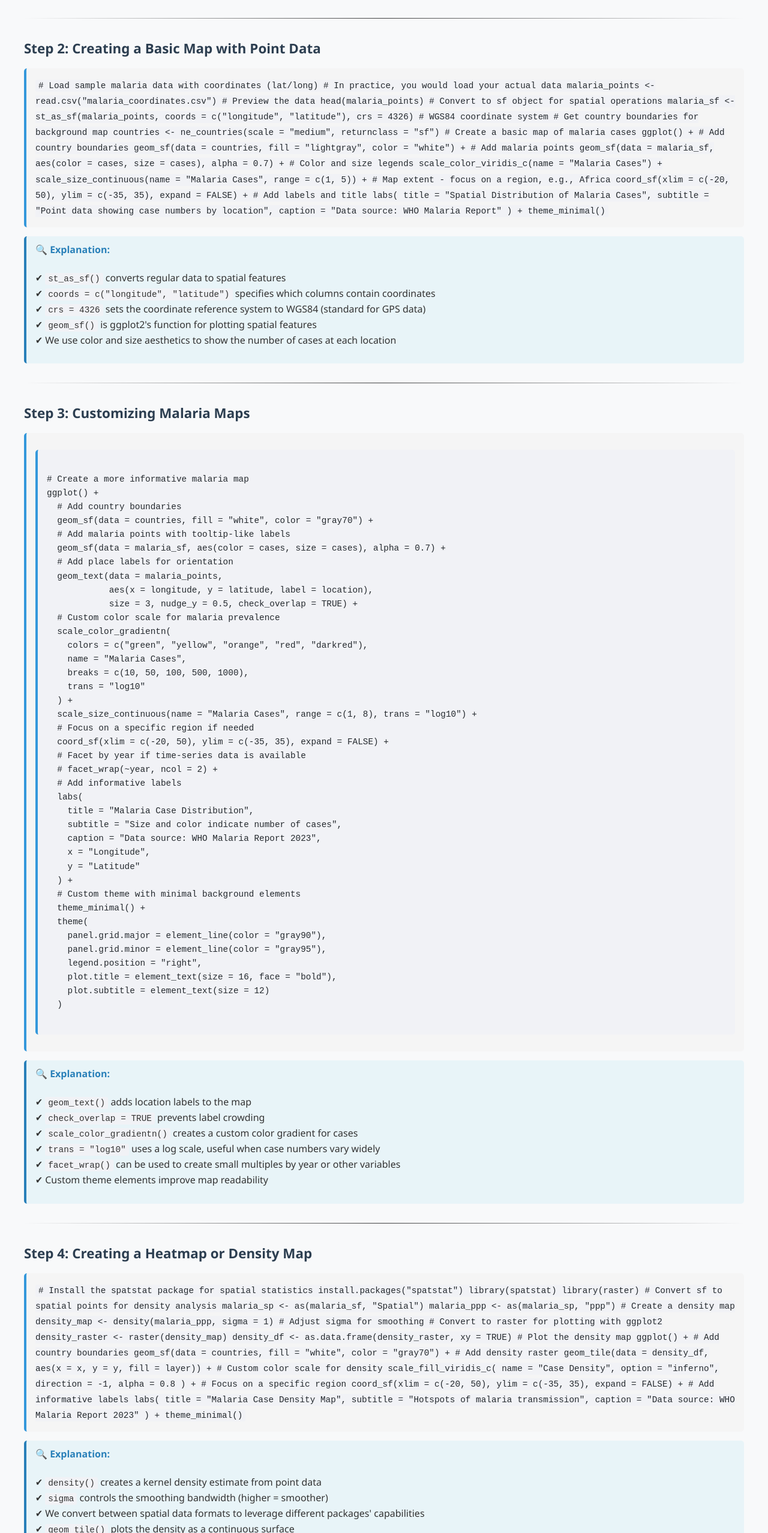
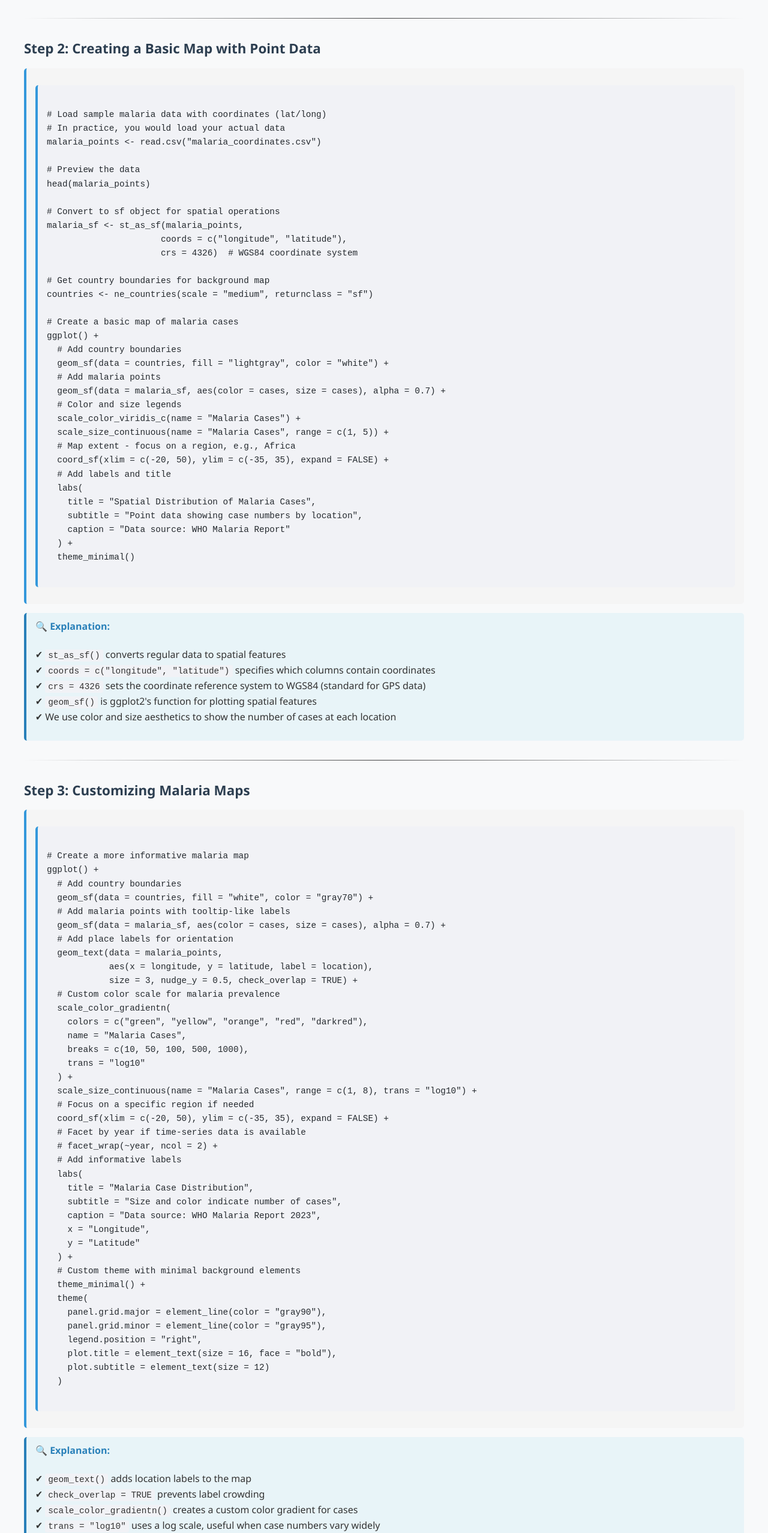
Before and after one commit to mohamedsillahkanu/R_WK7, a plain HTML site: page index.html in a window 1280 px wide. Shown: the part 1244-3800 px from the top of the page at 60% size. Drawn offline with Linux system fonts and the light colour scheme.

Commit message:
Update index.html

```diff
--- a/index.html
+++ b/index.html
@@ -71,7 +71,7 @@ packageVersion("sf")
 
         <h3>Step 2: Creating a Basic Map with Point Data</h3>
         <div class="r-code">
-            <code>
+            <pre><code>
 # Load sample malaria data with coordinates (lat/long)
 # In practice, you would load your actual data
 malaria_points <- read.csv("malaria_coordinates.csv")
@@ -105,7 +105,7 @@ ggplot() +
     caption = "Data source: WHO Malaria Report"
   ) +
   theme_minimal()
-            </code>
+            </code></pre>
         </div>
 
         <div class="explanation">
@@ -178,7 +178,7 @@ ggplot() +
 
         <h3>Step 4: Creating a Heatmap or Density Map</h3>
         <div class="r-code">
-            <code>
+            <pre><code>
 # Install the spatstat package for spatial statistics
 install.packages("spatstat")
 library(spatstat)
@@ -217,7 +217,7 @@ ggplot() +
     caption = "Data source: WHO Malaria Report 2023"
   ) +
   theme_minimal()
-            </code>
+            </code></pre>
         </div>
 
         <div class="explanation">
```
